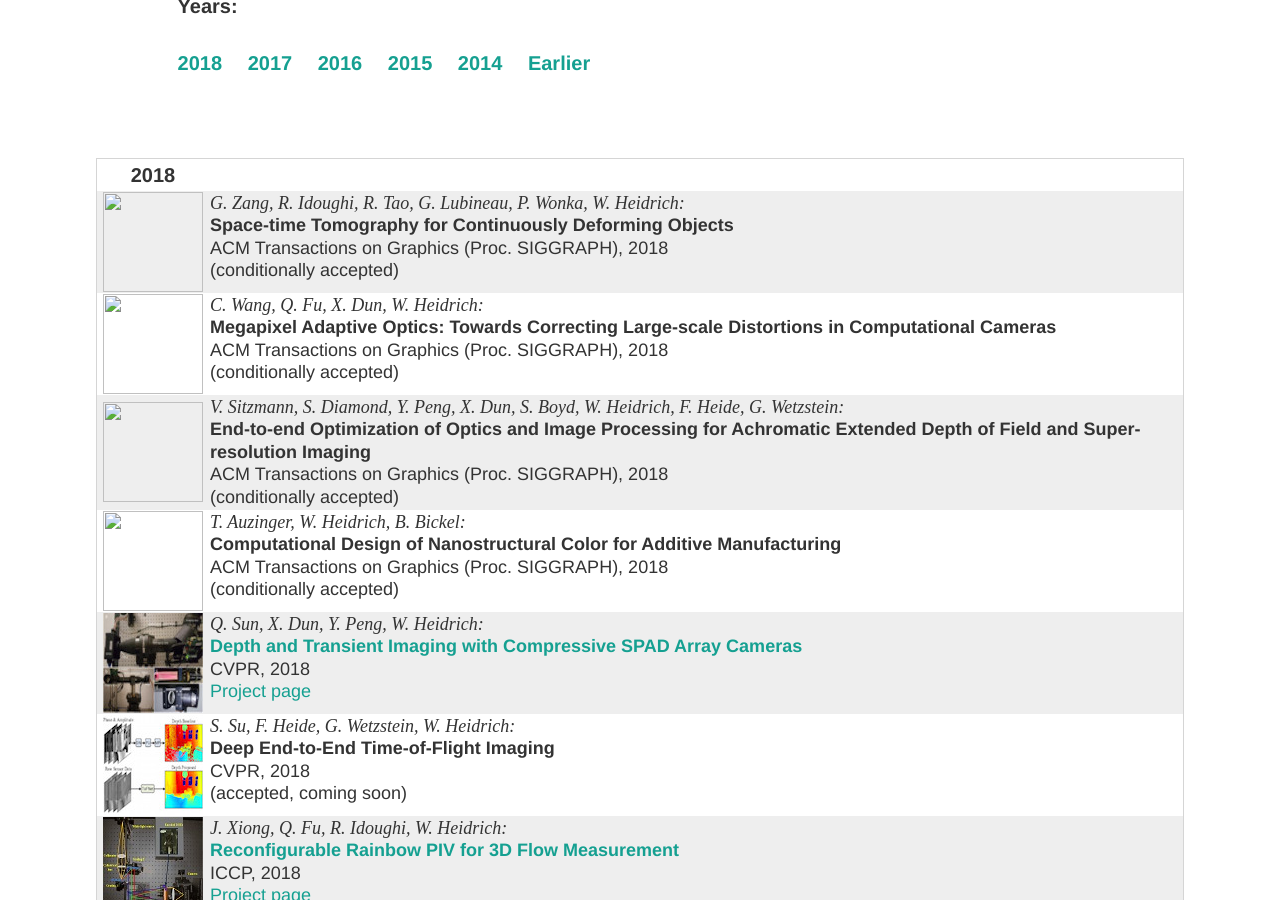
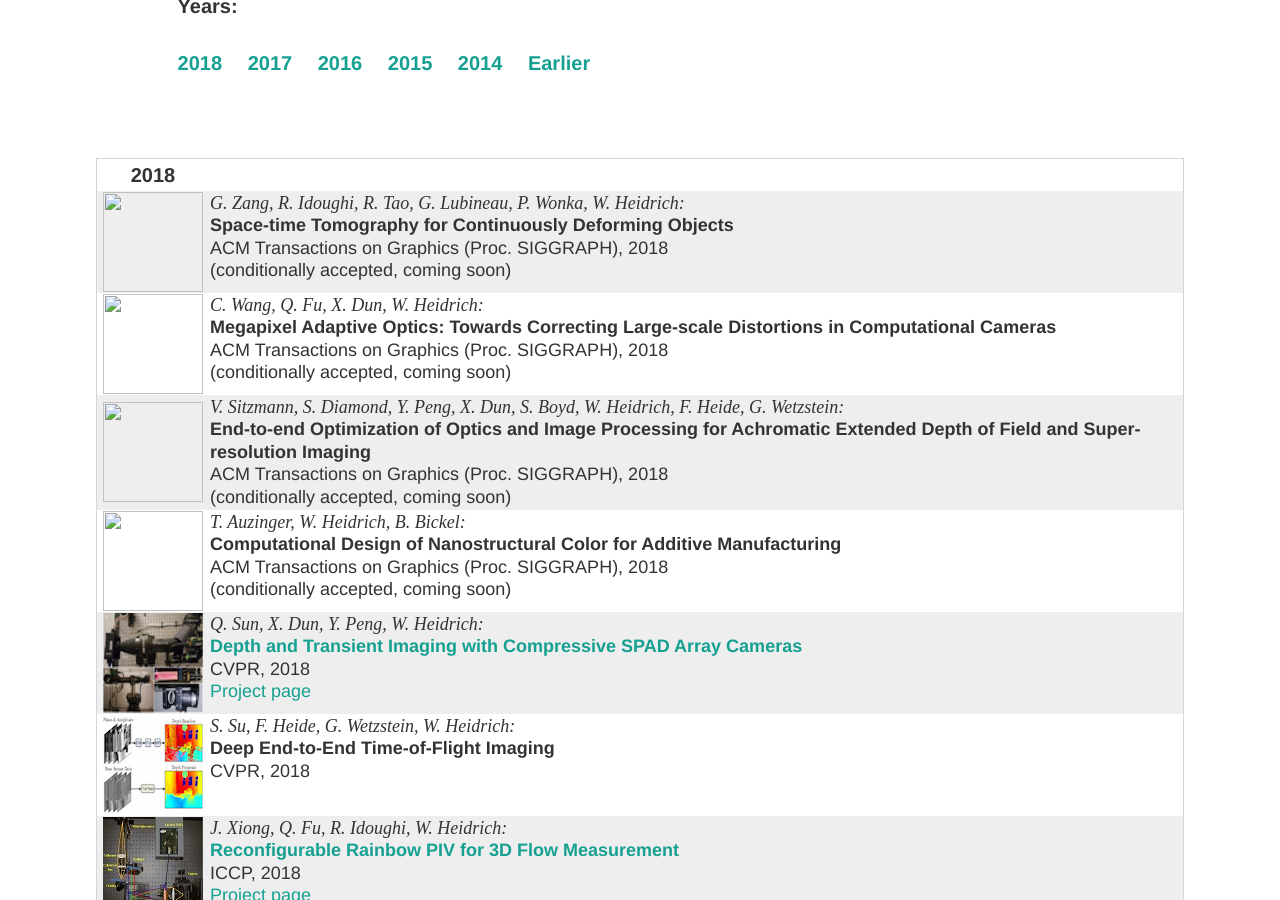
Before and after one commit to vccimaging/vccimaging.github.io, a Jekyll site: the page built from publications.html, in a window 1280 px wide and 900 px high, scrolled down 331 px. Built offline with Jekyll 4.4.1, drawn with Linux system fonts in a browser that asks for light colours.

Commit message:
Update publications.yaml

```diff
--- a/_data/publications.yaml
+++ b/_data/publications.yaml
@@ -11,7 +11,7 @@
   title: Space-time Tomography for Continuously Deforming Objects
   venue: ACM Transactions on Graphics (Proc. SIGGRAPH)
   year: 2018
-  note: conditionally accepted
+  note: conditionally accepted, coming soon
 
 - id: Wang2018AdaptiveOptics
   authors:
@@ -22,7 +22,7 @@
   title: "Megapixel Adaptive Optics: Towards Correcting Large-scale Distortions in Computational Cameras"
   venue: ACM Transactions on Graphics (Proc. SIGGRAPH)
   year: 2018
-  note: conditionally accepted
+  note: conditionally accepted, coming soon
 
 - id: Sitzmann2018EndToEndOptics
   authors:
@@ -37,7 +37,7 @@
   title: End-to-end Optimization of Optics and Image Processing for Achromatic Extended Depth of Field and Super-resolution Imaging
   venue: ACM Transactions on Graphics (Proc. SIGGRAPH)
   year: 2018
-  note: conditionally accepted
+  note: conditionally accepted, coming soon
 
 - id: Auzinger2018NanoStructuralColor
   authors:
@@ -47,7 +47,7 @@
   title: Computational Design of Nanostructural Color for Additive Manufacturing
   venue: ACM Transactions on Graphics (Proc. SIGGRAPH)
   year: 2018
-  note: conditionally accepted
+  note: conditionally accepted, coming soon
 
 - id: Sun2018CompressiveSPADArray
   authors:
@@ -71,7 +71,6 @@
   title: Deep End-to-End Time-of-Flight Imaging
   venue: CVPR
   year: 2018
-  note: accepted, coming soon
 
 - id: Xiong2018ReconfigurableRainbowPIV
   title: Reconfigurable Rainbow PIV for 3D Flow Measurement
```
